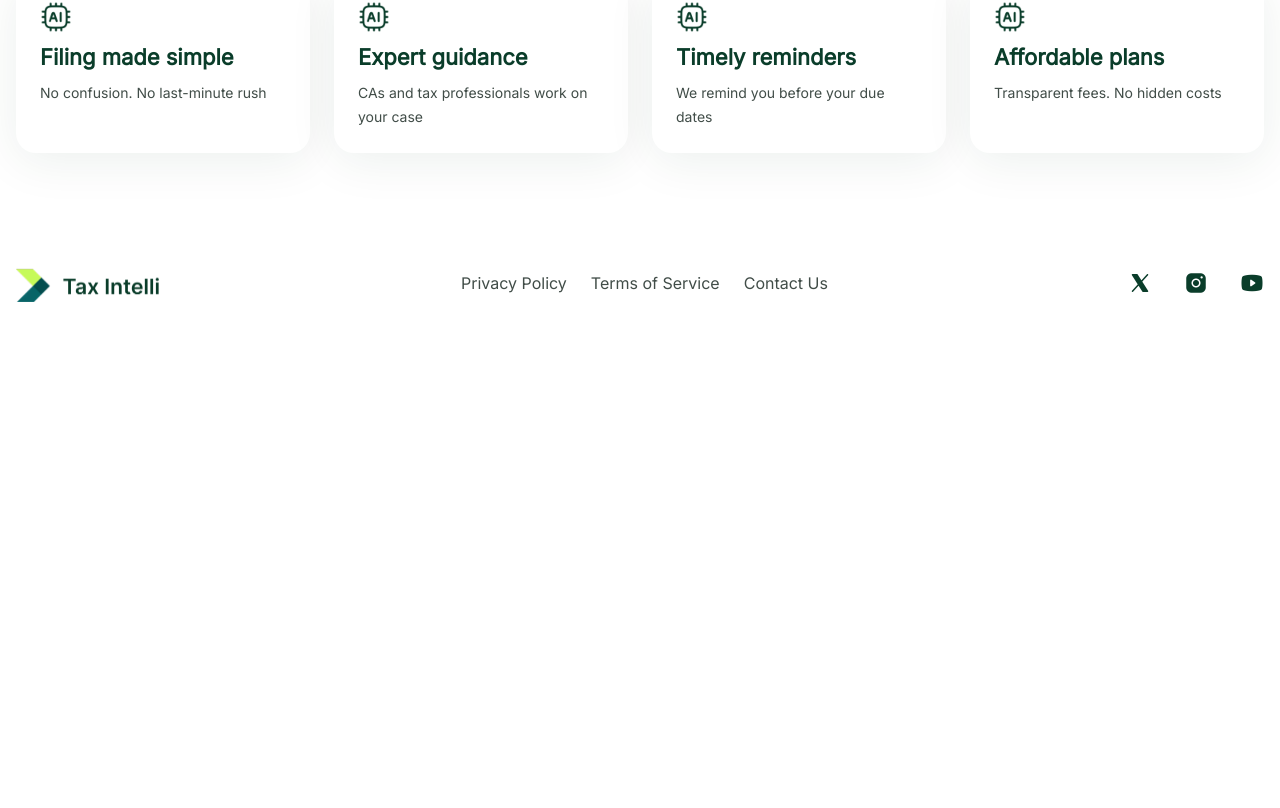
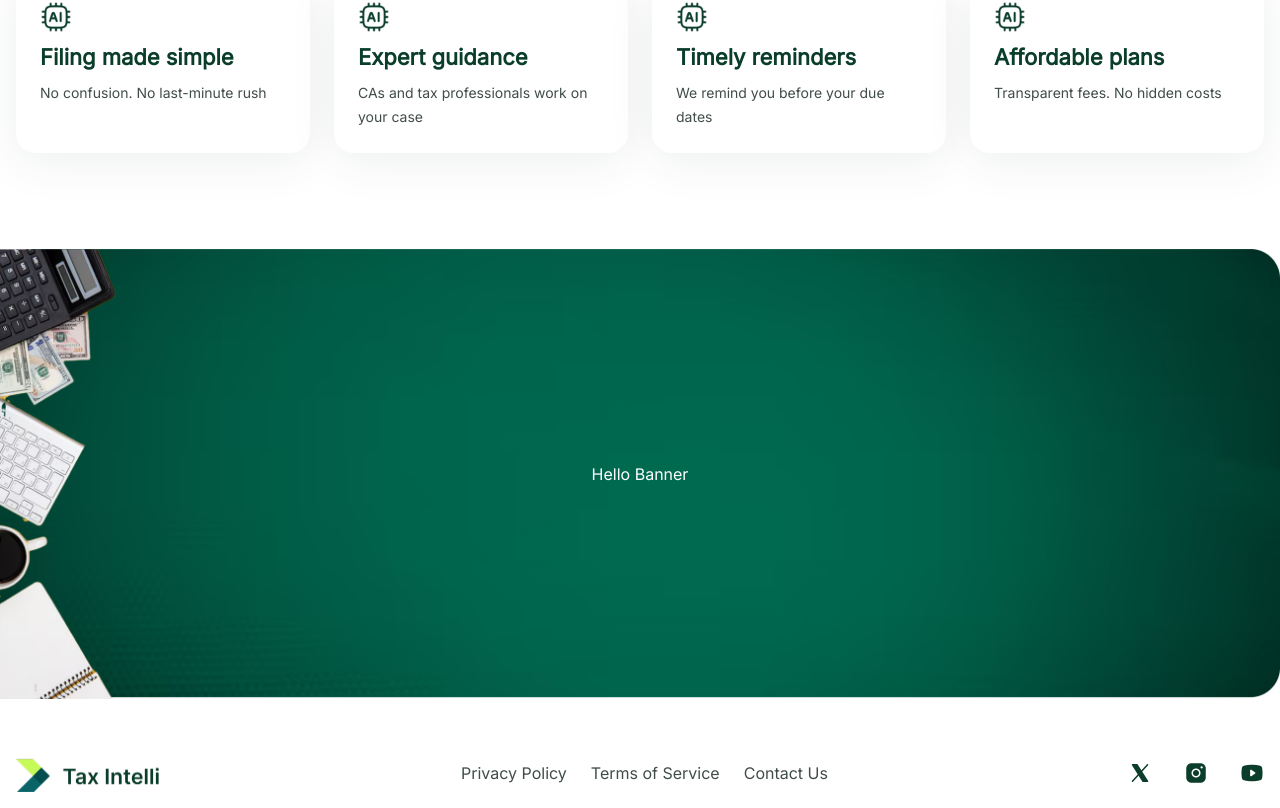
Before and after one commit to godhanidenis/tax-intelli, a React (Vite) app: page /services/income-tax in a window 1280 px wide. Shown: the part 4377-5185 px from the top of the page. Before the commit the page ends 4695 px from the top, so only its background shows below. Built offline with nearby package versions, Linux system fonts and the light colour scheme.

Commit message:
make service banner comman

```diff
--- a/src/components/Layout/BackgroundImageWrapper.jsx
+++ b/src/components/Layout/BackgroundImageWrapper.jsx
@@ -2,11 +2,21 @@ import PropTypes from "prop-types";
 import { Box } from "@mui/material";
 import headerBackgroundImage from "../../assets/HeaderBg.png";
 import heroSectionBackgroundImage from "../../assets/Background.png";
+import ServicesBanner from "../../assets/ServicesBanner.png";
 
-const BackgroundImageWrapper = ({ forHeader = false, children }) => {
+const BackgroundImageWrapper = ({
+  forHeader = false,
+  forHeroSection = false,
+  forServiceBanner = false,
+  children,
+}) => {
   const backgroundImage = forHeader
     ? headerBackgroundImage
-    : heroSectionBackgroundImage;
+    : forHeroSection
+    ? heroSectionBackgroundImage
+    : forServiceBanner
+    ? ServicesBanner
+    : "";
 
   return (
     <Box
@@ -22,6 +32,7 @@ const BackgroundImageWrapper = ({ forHeader = false, children }) => {
         backgroundRepeat: "no-repeat",
         backgroundPosition: "center",
         width: "100%",
+        height: "100%",
       }}
     >
       {children}
@@ -31,7 +42,9 @@ const BackgroundImageWrapper = ({ forHeader = false, children }) => {
 
 BackgroundImageWrapper.propTypes = {
   forHeader: PropTypes.bool,
-  children: PropTypes.node,
+  forHeroSection: PropTypes.bool,
+  forServiceBanner: PropTypes.bool,
+  children: PropTypes.node.isRequired,
 };
 
 export default BackgroundImageWrapper;
--- a/src/pages/Blogs.jsx
+++ b/src/pages/Blogs.jsx
@@ -75,7 +75,7 @@ const Blogs = () => {
 
   return (
     <>
-      <BackgroundImageWrapper>
+      <BackgroundImageWrapper forHeroSection={true}>
         <Box className="flex flex-col gap-3 items-center justify-center mb-10 sm:mb-20">
           <Typography className="!font-bold !text-5xl lg:!text-6xl xl:!text-7xl xl:!leading-[82px] !text-primary">
             News & Media
--- a/src/pages/Home.jsx
+++ b/src/pages/Home.jsx
@@ -10,7 +10,7 @@ import BackgroundImageWrapper from "../components/Layout/BackgroundImageWrapper"
 const Home = () => {
   return (
     <>
-      <BackgroundImageWrapper>
+      <BackgroundImageWrapper forHeroSection={true}>
         <TaxSolutions />
       </BackgroundImageWrapper>
       <InnovativeTeams />
--- a/src/pages/IncomeTax.jsx
+++ b/src/pages/IncomeTax.jsx
@@ -17,6 +17,7 @@ import LandingPageTitleSection from "../shared/landingPageTitleSection/landingPa
 import { Box, Typography } from "@mui/material";
 import TaskAltIcon from "@mui/icons-material/TaskAlt";
 import AIIcon from "../assets/AIIcon.png";
+import ServiceBannerSection from "../shared/ServiceSection/ServiceBannerSection";
 
 const introDetail = {
   smallTitle: "Accurate. On time. Hassle-free",
@@ -156,7 +157,7 @@ const smartBusinessData = [
 const IncomeTax = () => {
   return (
     <>
-      <BackgroundImageWrapper>
+      <BackgroundImageWrapper forHeroSection={true}>
         <div className="py-12 px-4 sm:px-6 lg:px-12">
           <IntroSection {...introDetail} />
         </div>
@@ -233,6 +234,11 @@ const IncomeTax = () => {
           ))}
         </div>
       </LandingPageTitleSection>
+      <ServiceBannerSection>
+        <div className="flex items-center justify-center w-full h-full">
+          <p className="text-white">Hello Banner</p>
+        </div>
+      </ServiceBannerSection>
     </>
   );
 };
--- /dev/null
+++ b/src/shared/ServiceSection/ServiceBannerSection.jsx
@@ -0,0 +1,18 @@
+import PropTypes from "prop-types";
+import BackgroundImageWrapper from "../../components/Layout/BackgroundImageWrapper";
+
+const ServiceBannerSection = ({ children }) => {
+  return (
+    <div className="custom-container h-[450px]">
+      <BackgroundImageWrapper forServiceBanner={true}>
+        {children}
+      </BackgroundImageWrapper>
+    </div>
+  );
+};
+
+ServiceBannerSection.propTypes = {
+  children: PropTypes.node.isRequired,
+};
+
+export default ServiceBannerSection;
```
Also changed, not shown: src/assets/ServicesBanner.png (added).
